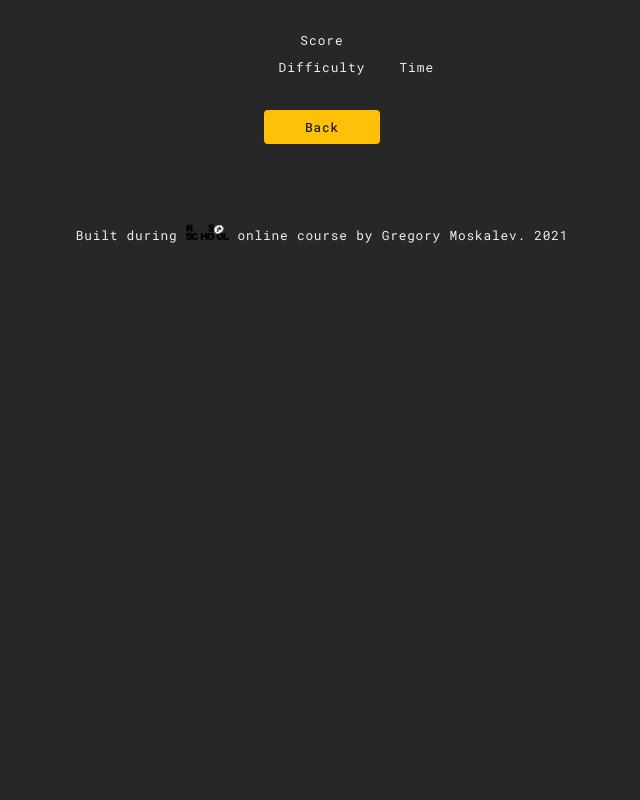
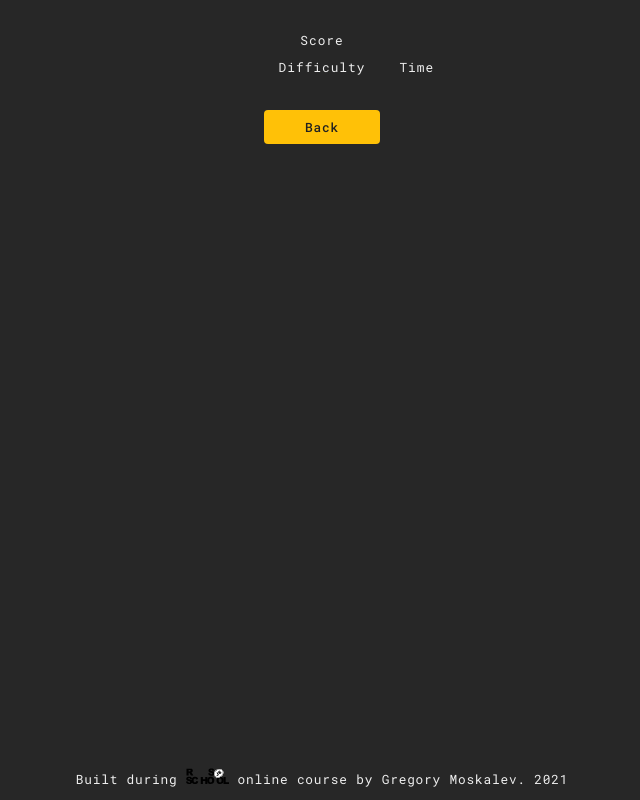
Before and after one commit to GregoryMoskalev/react-game, a React (Create React App) app in the folder react-game/: page /score in a window 1280 px wide. Shown: the whole page, without its empty margins (318-958 px from the left). Built offline with nearby package versions, Linux system fonts and the light colour scheme.

Commit message:
fix: adaptive

```diff
--- a/react-game/src/components/Footer/Footer.scss
+++ b/react-game/src/components/Footer/Footer.scss
@@ -1,15 +1,9 @@
 .Footer {
-  position: absolute;
+  position: fixed;
+  height: 3rem;
   bottom: 0;
   margin-bottom: 1rem;
 }
 .rs-logo {
   height: 2rem;
 }
-
-@media screen and (max-height: 1020px) {
-  .Footer {
-    position: inherit;
-    margin-top: 10rem;
-  }
-}
--- a/react-game/src/components/GameSettings/GameSettings.scss
+++ b/react-game/src/components/GameSettings/GameSettings.scss
@@ -177,6 +177,12 @@
   margin: 3rem auto;
 }
 
+@media screen and (max-height: 1200px) {
+  .switch {
+    margin: .5rem auto;
+  }
+}
+
 /* Hide default HTML checkbox */
 .switch input {
   opacity: 0;
--- a/react-game/src/index.scss
+++ b/react-game/src/index.scss
@@ -19,7 +19,6 @@ html {
 }
 
 body {
-  height: 100%;
   display: flex;
   flex-direction: column;
   justify-content: center;
@@ -28,8 +27,7 @@ body {
   background-color: $color-primary;
   font-size: 1.6rem;
   letter-spacing: .1rem;
-  overflow: auto;
-
+  margin-bottom: 4rem;
   &:fullscreen {
     background-color: $color-primary !important;
   }
```
